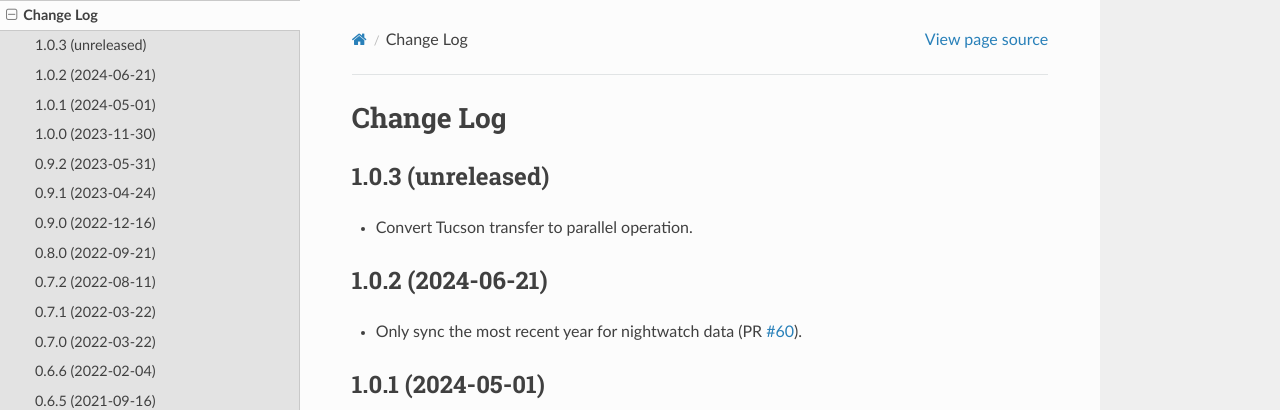
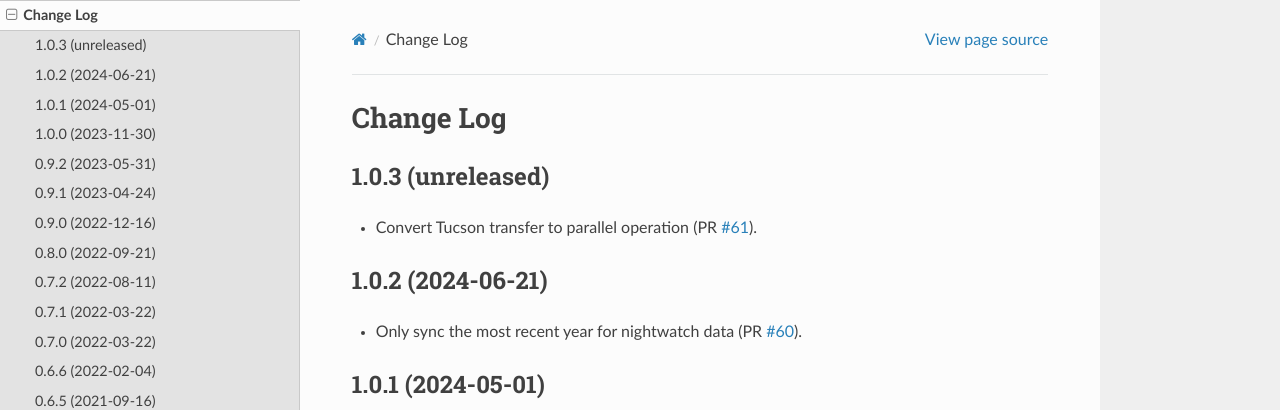
Before and after one commit to desihub/desitransfer, a Sphinx documentation site: the page built from doc/changes.rst, in a window 1280 px wide and 900 px high. Shown: the top 410 px of the window. Built offline with Sphinx 7.4.7 and the Read the Docs theme 2.0.0, drawn with Linux system fonts in a browser that asks for light colours.

Commit message:
update change log

```diff
--- a/doc/changes.rst
+++ b/doc/changes.rst
@@ -5,7 +5,9 @@ Change Log
 1.0.3 (unreleased)
 ------------------
 
-* Convert Tucson transfer to parallel operation.
+* Convert Tucson transfer to parallel operation (PR `#61`_).
+
+.. _`#61`: https://github.com/desihub/desitransfer/pull/61
 
 1.0.2 (2024-06-21)
 ------------------
```
